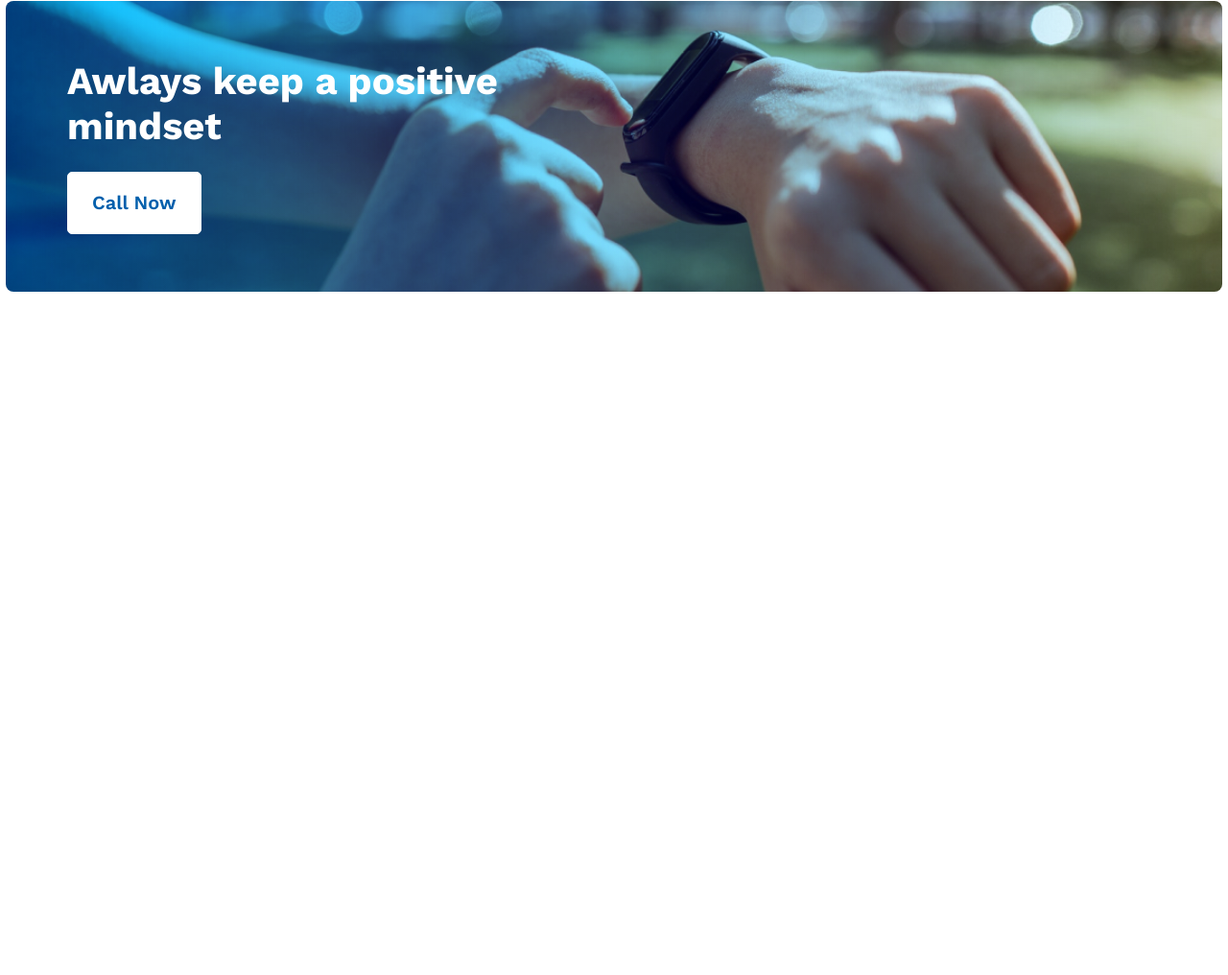
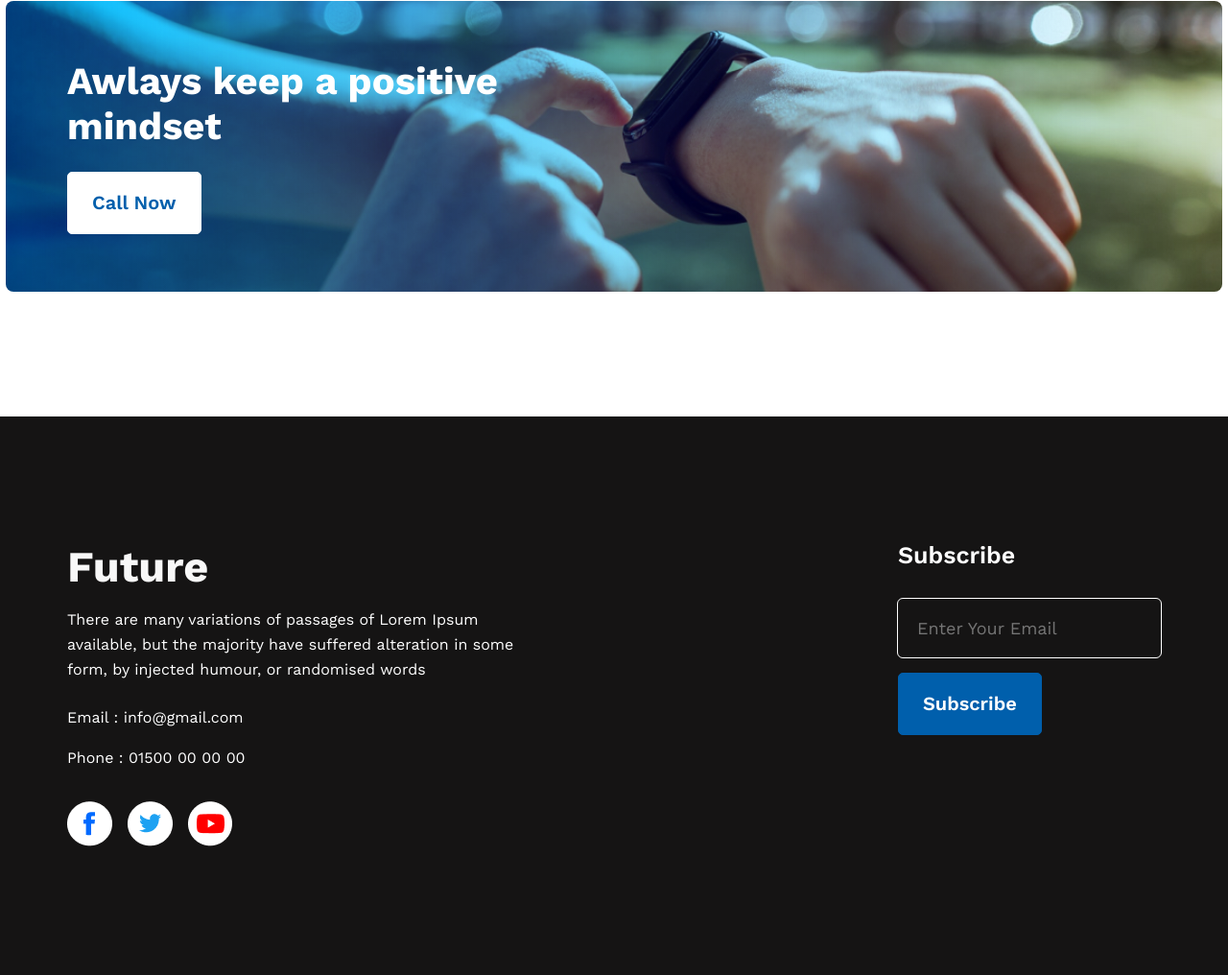
Before and after one commit to Rabby-khan-04/M01-assignment, a plain HTML site: page index.html in a window 1280 px wide. Shown: the part 2236-3252 px from the top of the page at 96% size. Before the commit the page ends 2670 px from the top, so only its background shows below. Drawn offline with nearby package versions, Linux system fonts and the light colour scheme.

Commit message:
Footer Added

```diff
--- a/index.html
+++ b/index.html
@@ -111,6 +111,38 @@
 
         <!-- CTA Section End -->
 
+
+        <!-- Footer Section Start -->
+
+        <footer>
+            <div class="container">
+                <div class="footer_content_wrapper">
+                    <div class="footer_content">
+                        <h2 class="footer_title">Future</h2>
+                        <p class="footer_details mb_24">There are many variations of passages of Lorem Ipsum available, but the majority have suffered alteration in some form, by injected humour, or randomised words</p>
+                        <p class="footer_details">Email : info@gmail.com</p>
+                        <p class="footer_details">Phone : 01500 00 00 00</p>
+
+                        <ul class="social_media">
+                            <li><img src="./assets/icons/fb.png" alt=""></li>
+                            <li><img src="./assets/icons/twitter.png" alt=""></li>
+                            <li><img src="./assets/icons/youtube.png" alt=""></li>
+                        </ul>
+
+                    </div>
+                    <div class="newsletter">
+                        <h3 class="newsletter_title">Subscribe</h3>
+                        <form action="#">
+                            <input type="email" name="" id="nl_email" placeholder="Enter Your Email">
+                            <input type="submit" class="nl_submit_btn" value="Subscribe">
+                        </form>
+                    </div>
+                </div>
+            </div>
+        </footer>
+
+        <!-- Footer Section End -->
+
     </main>
 
 </body>
--- a/style/style.css
+++ b/style/style.css
@@ -228,9 +228,110 @@ img {
     transition: 0.4s;
 }
 
-.cta_btn:hover{
+.cta_btn:hover {
     color: #fff;
     background-color: transparent;
 }
 
 /* CAT CSS End */
+
+
+/* Footer Css Start */
+
+footer {
+    padding: 130px 0;
+    background-color: #151414;
+}
+
+.footer_content_wrapper {
+    display: flex;
+    flex-direction: row;
+    justify-content: space-between;
+}
+
+.footer_content {
+    max-width: 485px;
+}
+
+.footer_title {
+    font-weight: 700;
+    font-size: 45px;
+    line-height: 53px;
+    color: #F8F8F8;
+    margin-bottom: 16px;
+}
+
+.footer_details {
+    font-weight: 400;
+    font-size: 16px;
+    line-height: 26px;
+    color: #FFFFFF;
+    margin-bottom: 16px;
+}
+
+.mb_24 {
+    margin-bottom: 24px;
+}
+
+.social_media {
+    display: flex;
+    flex-direction: row;
+    list-style: none;
+    gap: 16px;
+    margin-top: 32px;
+}
+
+.social_media li {}
+
+.social_media li img {}
+
+.newsletter {
+    max-width: 325px;
+}
+
+.newsletter_title {
+    font-weight: 600;
+    font-size: 25px;
+    line-height: 29px;
+    color: #FFFFFF;
+    margin-bottom: 31px;
+}
+
+#nl_email {
+    display: block;
+    font-weight: 400;
+    font-size: 18px;
+    line-height: 21px;
+    color: #F3F3F3;
+    border: none;
+    background-color: transparent;
+    outline: 1px solid #fff;
+    padding: 20px;
+    border-radius: 5px;
+    margin-bottom: 16px;
+}
+
+#nl_email:focus{
+    outline-color: #005FAC;
+}
+
+.nl_submit_btn {
+    display: inline-block;
+    font-weight: 600;
+    font-size: 20px;
+    line-height: 23px;
+    color: #fff;
+    padding: 20px 25px;
+    background-color: #005FAC;
+    text-decoration: none;
+    border-radius: 5px;
+    border: 1px solid #005FAC;
+    transition: 0.4s;
+}
+
+.nl_submit_btn:hover{
+    color: #005FAC;
+    background-color: transparent;
+}
+
+/* Footer Css End */
```
